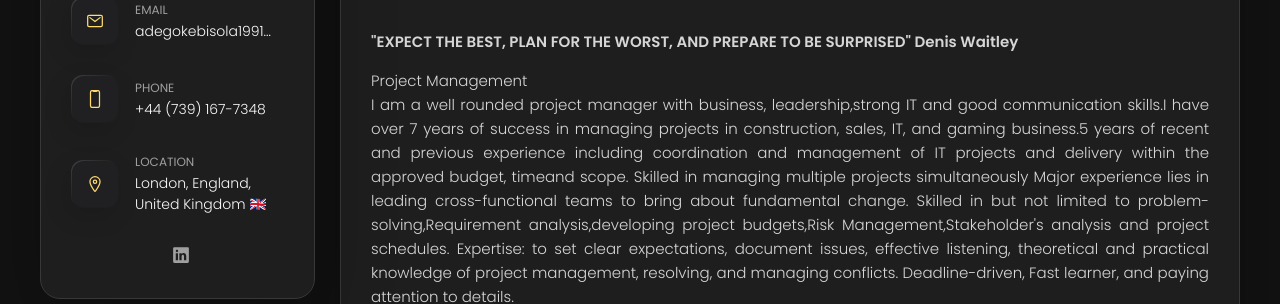
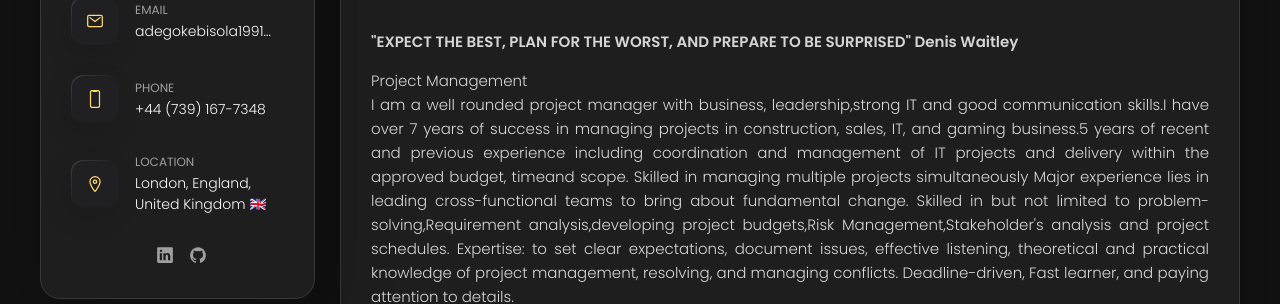
Before and after one commit to abisolaAfe/myportfolio, a plain HTML site: page index.html in a window 1280 px wide. Shown: the part 496-800 px from the top of the page. Drawn offline with nearby package versions, Linux system fonts and the light colour scheme.

Commit message:
Git profile added

```diff
--- a/index.html
+++ b/index.html
@@ -136,13 +136,11 @@
       </a>
     </li>
         -->
-
               <!-- <li class="social-item">
        <a href="https://twitter.com/OladoyinAyodeji" class="social-link">
          <ion-icon name="logo-twitter"></ion-icon>
        </a>
      </li>-->
-
               <!--<li class="social-item">
       <a href="https://www.instagram.com/oladoyinayodeji/?hl=en" class="social-link">
         <ion-icon name="logo-instagram"></ion-icon>
@@ -153,11 +151,11 @@
                       <ion-icon name="logo-linkedin"></ion-icon>
                   </a>
               </li>
-            <!--<li class="social-item">
-              <a href="https://github.com/felixfrz" class="social-link">
+              <li class="social-item">
+      <a href="https://github.com/abisolaAfe" class="social-link">
         <ion-icon name="logo-github"></ion-icon>
       </a>
-            </li>-->
+    </li>
           </ul>
         </div>
       </aside>
```
Lines whose indentation alone changed are shown as unchanged.
